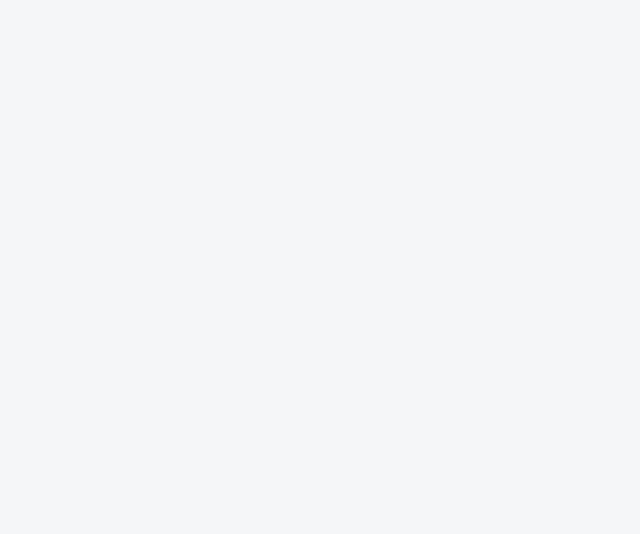
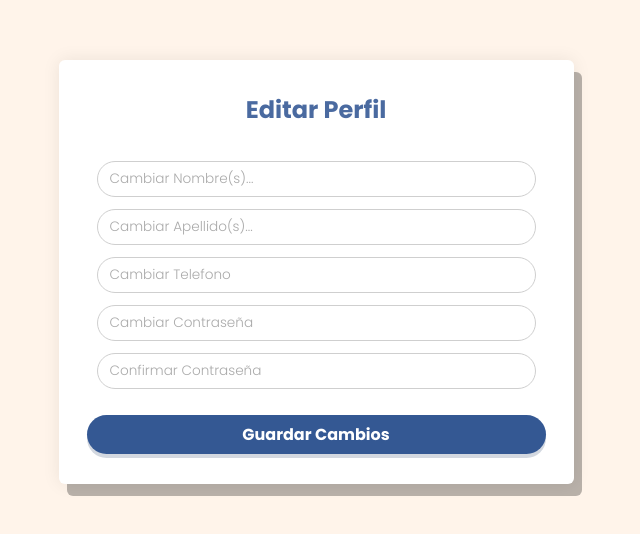
Before and after one commit to martin-tapia1707/SolarPets, a React (Vite) app in the folder client/: page /edit-profile in a window 1280 px wide. Before the commit this address had no page. Shown: the part 128-662 px from the top of the page, without its empty margins (324-964 px from the left). Built offline with nearby package versions, Linux system fonts and the light colour scheme.

Commit message:
Apartado editar perfil css (no funcional)

```diff
--- a/client/src/App.jsx
+++ b/client/src/App.jsx
@@ -5,6 +5,7 @@ import Profile from './components/Profile';
 import Register from './components/Register';
 import Mainsite from './components/Mainsite';
 import ObtenerProducto from './components/Producto.jsx';
+import EditProfile from './components/EditProfile.jsx'
 import Buscador from './components/Buscador.jsx';
 import { useState } from 'react';
 
@@ -58,6 +59,7 @@ function App() {
     <Route path="/profile" element={<Profile />} />
     <Route path='/producto/:id' element={<ObtenerProducto />}/>
     <Route path="/productos/:texto" element={<Buscador />}/>
+    <Route path="/edit-profile" element={ <EditProfile/> }/>
 
 
 
--- /dev/null
+++ b/client/src/components/EditProfile.css
@@ -0,0 +1,86 @@
+@import url("https://fonts.googleapis.com/css2?family=Poppins:wght@300;400;600;700&display=swap");
+
+.perfil-page {
+  min-height: 100vh;
+  display: flex;
+  align-items: center;
+  justify-content: center;
+  padding: 24px;
+  background: #fff4ea;
+  font-family: "Poppins", sans-serif;
+}
+
+.perfil-card {
+  width: 100%;
+  max-width: 515px;
+  display: flex;
+  flex-direction: column;
+  gap: 12px;
+  padding: 32px 28px 30px;
+  background: #ffffff;
+  border-radius: 6px;
+  box-shadow: 8px 12px 0 rgba(0, 0, 0, 0.28), 0 0 18px rgba(0, 0, 0, 0.08);
+}
+
+.perfil-title {
+  margin: 0 0 22px;
+  text-align: center;
+  font-size: 1.5rem;
+  font-weight: 700;
+  color: #4a6aa0;
+}
+
+.perfil-input {
+  width: calc(100% - 20px);
+  align-self: center;
+  box-sizing: border-box;
+  padding: 7px 12px;
+  font-family: inherit;
+  font-size: 0.85rem;
+  font-weight: 300;
+  color: #333;
+  background: #fff;
+  border: 1px solid #cfcfcf;
+  border-radius: 999px;
+  outline: none;
+  transition: border-color 0.2s, box-shadow 0.2s;
+}
+
+.perfil-input::placeholder {
+  color: #aaa;
+}
+
+.perfil-input:focus {
+  border-color: #345893;
+  box-shadow: 0 0 0 3px rgba(52, 88, 147, 0.18);
+}
+
+.perfil-btn {
+  margin-top: 14px;
+  width: 100%;
+  padding: 7px 0;
+  font-family: inherit;
+  font-size: 1rem;
+  font-weight: 700;
+  color: #fff;
+  background: #345893;
+  border: none;
+  border-radius: 999px;
+  cursor: pointer;
+  box-shadow: 0 4px 0 #d3d8e0;
+  transition: background 0.2s, transform 0.1s, box-shadow 0.1s;
+}
+
+.perfil-btn:hover {
+  background: #2b4a7e;
+}
+
+.perfil-btn:active {
+  transform: translateY(2px);
+  box-shadow: 0 2px 0 #d3d8e0;
+}
+
+.perfil-btn:focus-visible {
+  outline: 3px solid rgba(52, 88, 147, 0.4);
+  outline-offset: 2px;
+}
--- /dev/null
+++ b/client/src/components/EditProfile.jsx
@@ -0,0 +1,27 @@
+import { useState } from 'react';
+import axios from "axios";
+import { Link, useNavigate } from 'react-router-dom';
+
+import "./EditProfile.css";
+
+function EditProfile() {
+    return (
+        <>
+            <div className="perfil-page">
+                <form className="perfil-card">
+                    <h2 className="perfil-title">Editar Perfil</h2>
+
+                    <input className="perfil-input" type="text" placeholder="Cambiar Nombre(s)..."/>
+                    <input className="perfil-input" type="text" placeholder="Cambiar Apellido(s)..."/>
+                    <input className="perfil-input" type="tel" placeholder="Cambiar Telefono"/>
+                    <input className="perfil-input" type="password" placeholder="Cambiar Contraseña"/>
+                    <input className="perfil-input" type="password" placeholder="Confirmar Contraseña"/>
+
+                    <button className="perfil-btn" type="submit">Guardar Cambios</button>
+                </form>
+            </div>
+        </>
+    );
+}
+
+export default EditProfile;
--- a/client/src/components/Login.jsx
+++ b/client/src/components/Login.jsx
@@ -19,6 +19,7 @@ function Login() {
 
       console.log(response.data.token); // referencia para saber si devuelve el token bien
       localStorage.setItem("token", response.data.token);
+      alert("Inicio de sesión correctamente")
     }
 
   return (
@@ -42,7 +43,6 @@ function Login() {
       </div>
 
       <div className="login-links">
-        <p><a href="#">¿Has olvidado tu correo electrónico?</a></p>
         <p>¿No recuerdas tu contraseña? <a href="#">Recupera tu contraseña</a></p>
         <p>¿No tenés una cuenta aún? <Link to="/register">Registrate</Link></p>
       </div>
--- a/client/src/components/Profile.css
+++ b/client/src/components/Profile.css
@@ -1,4 +1,6 @@
 @import url('https://fonts.googleapis.com/css2?family=Poppins:wght@300;400;500;600;700&family=Bebas+Neue&display=swap');
+@import url('https://cdn-uicons.flaticon.com/2.6.0/uicons-bold-rounded/css/uicons-bold-rounded.css');
+@import url('https://cdn-uicons.flaticon.com/2.6.0/uicons-solid-rounded/css/uicons-solid-rounded.css');
 
 /* ---------- Colores ---------- */
 .profile-page {
@@ -67,16 +69,13 @@
   overflow: hidden;
 }
 
-.profile-avatar svg {
-  width: 44%;
-  height: 44%;
-  fill: #b5b5b5;
-}
-
-.profile-avatar img {
-  width: 100%;
-  height: 100%;
-  object-fit: cover;
+.profile-avatar i {
+  display: flex;
+  align-items: center;
+  justify-content: center;
+  font-size: 3.4rem;
+  line-height: 1;
+  color: #b5b5b5;
 }
 
 /* ---------- Datos del usuario ---------- */
@@ -107,19 +106,29 @@
 }
 
 .profile-actions button {
+  display: flex;
+  align-items: center;
+  justify-content: center;
+  gap: 10px;
   width: 100%;
   height: 38px;
   border: none;
   border-radius: 999px;
   background: var(--sp-blue);
   color: #fff;
-  font-family: 'Bebas Neue', 'Poppins', sans-serif;
+  font-family: 'Poppins', system-ui, sans-serif;
   font-size: 1.25rem;
   letter-spacing: 0.5px;
-  text-transform: uppercase;
+  /* text-transform: uppercase; */
   cursor: pointer;
   box-shadow: 0 5px 0 rgba(0, 0, 0, 0.12);
   transition: background 0.2s ease, transform 0.1s ease, box-shadow 0.1s ease;
+}
+
+.profile-actions button i {
+  display: flex;
+  font-size: 1.1em;
+  line-height: 1;
 }
 
 .profile-actions button:hover {
--- a/client/src/components/Profile.jsx
+++ b/client/src/components/Profile.jsx
@@ -64,6 +64,10 @@ function Profile() {
          obtenerPerfil();
     }, []);
 
+    const editarPerfil = () => {
+    navigate('/edit-profile');
+    };
+
     return (
         <div className="profile-page">
         <div className="profile-card">
@@ -71,10 +75,7 @@ function Profile() {
             <div className="profile-top">
 
                 <div className="profile-avatar">
-                    <svg viewBox="0 0 24 24" aria-hidden="true">
-                        <circle cx="12" cy="8" r="4"/>
-                        <path d="M4 21c0-4.4 3.6-8 8-8s8 3.6 8 8z"/>
-                    </svg>
+                    <i className="fi fi-sr-user"></i>
                 </div>
 
                 <div className="profile-info">
@@ -87,8 +88,9 @@ function Profile() {
             </div>
 
             <div className="profile-actions">
+                <button onClick={editarPerfil}>Editar Perfil <i className="fi fi-br-edit"></i></button>
                 <button>Solicitar turno</button>
-                <button>Ver mis turnos pendientes</button>
+                <button>Ver mis Turnos Pendientes</button>
                 <button onClick={eliminarCliente}>Eliminar mi cuenta</button>
                 <button onClick={cerrarSesion}>Cerrar sesion</button>
             </div>
```
Also changed, not shown: 1 other file (tests, documents, lock files or other folders).
